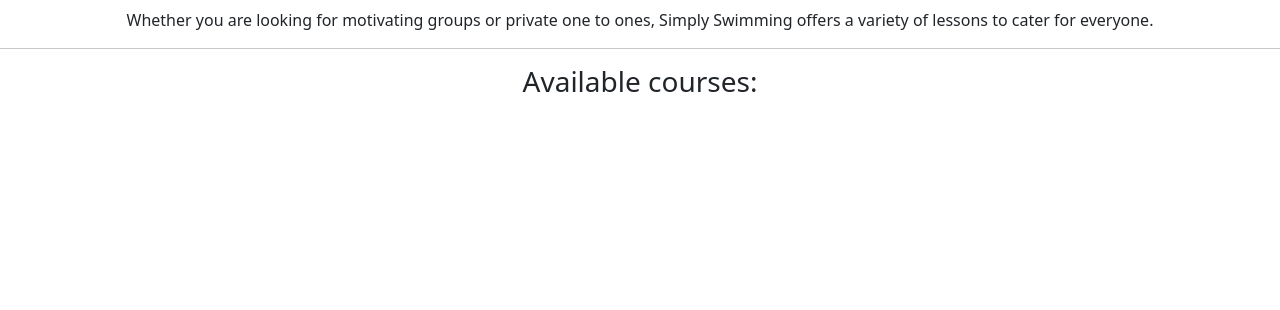
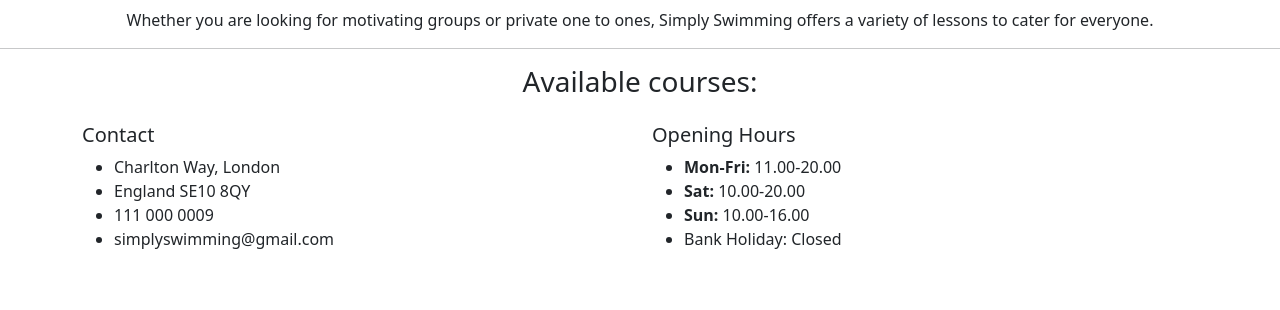
Before and after one commit to manasi1031/Simply-swimming, a Django app: page / in a window 1280 px wide. Shown: the part 490-800 px from the top of the page. Run offline with Django 3.2, Linux system fonts and the light colour scheme.

Commit message:
footer updated in base.html

```diff
--- a/templates/base.html
+++ b/templates/base.html
@@ -76,13 +76,45 @@
         {% endblock content %}
     </main>
 
-    <!-- Footer -->
-    <footer class="footer mt-auto py-3 dark-bg">
-        <p class="m-0 text-center text-white">Made by Manasi Paradkar</p>
-        <p class="m-0 text-center text-white">Follow us: <i class="fab fa-facebook-square ms-3"></i>
-            <i class="fab fa-twitter-square ms-3"></i>
-            <i class="fab fa-instagram-square ms-3"></i>
-            <i class="fab fa-youtube-square ms-3"></i></p>
+    <footer>
+        <div class="container">
+            <div class="row">
+              <!-- Contact Details -->
+                <div class="col-12 col-sm-6">
+                    <div class="contact-title">
+                        <h5 class="adress-title">Contact</h5>
+                    </div>
+                    <ul class="footer-contact">
+                        <li>
+                            <span>Charlton Way, London </span>
+                        </li>
+                        <li>
+                            <span>England SE10 8QY</span>
+                        </li>
+                        <li>
+                            <span> 111 000 0009</span>
+                        </li>
+                        <li>
+                            <span> simplyswimming@gmail.com</span>
+                        </li>
+                    </ul>
+                </div>
+                <!-- Opening Hours -->
+                <div class="col-12 col-sm-6">
+                    <div class="contact-title">
+                        <!-- Widget Title -->
+                        <h5 class="opening-title">Opening Hours</h5>
+                    </div>
+                    <!-- Opening Hours -->
+                    <ul class="footer-contact">
+                        <li><strong><span>Mon-Fri:</span></strong> <span>11.00-20.00</span></li>
+                        <li><strong><span>Sat:</span></strong> <span>10.00-20.00</span></li>
+                        <li><strong><span>Sun:</span></strong> <span>10.00-16.00</span></li>
+                        <li><span>Bank Holiday:</span> <span>Closed</span></li>
+                    </ul>
+                </div>
+            </div>
+        </div>
     </footer>
 
 </body>
```
